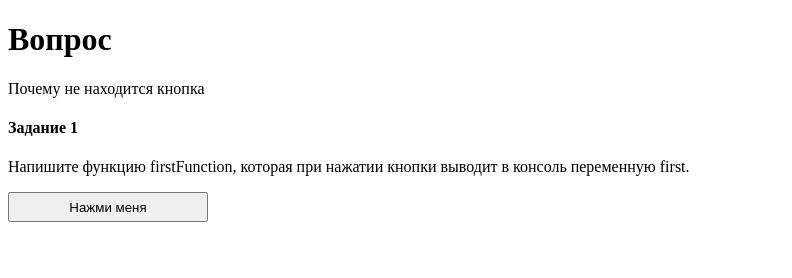
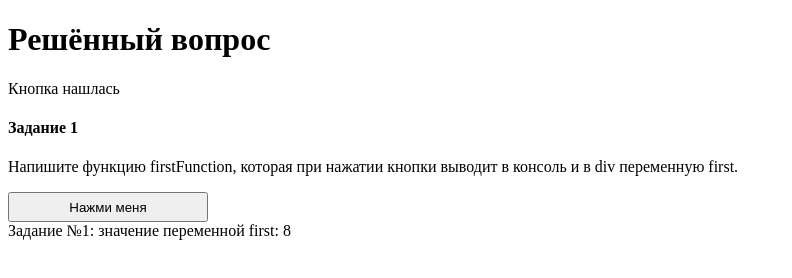
Before and after one commit to ElenaSinelle/week10-js-hw, a plain HTML site: page task1-question/index.html in a window 1280 px wide. Both pictures are taken after a click on the button "Нажми меня". Shown: the whole page, without its empty margins (0-792 px from the left). Drawn offline with Linux system fonts and the light colour scheme.

Commit message:
fix: resolve question in task 1

```diff
--- a/task1-question/index.html
+++ b/task1-question/index.html
@@ -1,24 +1,21 @@
 <!DOCTYPE html>
 <html lang="ru">
 	<head>
-		<meta charset="UTF-8" />
-		<meta name="viewport" content="width=device-width, initial-scale=1.0" />
-		<meta http-equiv="X-UA-Compatible" content="ie=edge" />
+		<meta charset="UTF-8">
+		<meta name="viewport" content="width=device-width, initial-scale=1.0">
+		<meta http-equiv="X-UA-Compatible" content="ie=edge">
 		<title>Вопрос. Неделя 2</title>
 	</head>
 
 	<body>
 		<div class="container">
 
-			<h1>Вопрос</h1>
-			<p>Почему не находится кнопка</p>
+			<h1>Решённый вопрос</h1>
+			<p>Кнопка нашлась</p>
 
 			<section class="first-section">
 				<h4>Задание 1</h4>
-				<p>
-					Напишите функцию firstFunction, которая при нажатии кнопки выводит в консоль переменную
-					first.
-				</p>
+				<p>Напишите функцию firstFunction, которая при нажатии кнопки выводит в консоль и в div переменную first.</p>
 			</section>
 
 
--- a/task1-question/script.js
+++ b/task1-question/script.js
@@ -1,7 +1,6 @@
 'use strict'
-//ситуация: я создаю кнопку
-
 const firstSection = document.querySelector('.first-section');
+let first = 8;
 
 function createButton() {
   let button = document.createElement('button');
@@ -16,20 +15,21 @@ function createButton() {
   firstSection.append(button);
 }
 
-window.addEventListener('load', createButton);
-
-// и теперь хочу получить её, повесить на неё слушатель, чтобы при нажатии срабатывала функция firstFunction()
-let first = 8;
+function createDiv() {
+  let div = document.createElement('div');
+  div.className = 'message-div';
+  div.textContent = `Задание №1: значение переменной first: ${first}`;
+  firstSection.append(div);
+}
 
 function firstFunction() {
 	console.log(`Задание №1: значение переменной first: ${first}`);
+  createDiv();
 }
 
-//вопрос: почему я не могу получить firstButton? хотя в инспекторе эта кнопка есть
-
-let firstButton = document.querySelector('.button-1');
-console.log(firstButton); // выводит null
-
-//слушатель соответственно тоже не работает. он работает, только если его поместить внутрь функуии createButton()
-//почему так происходит?
-firstButton.addEventListener('click', firstFunction);
+window.addEventListener('load', () => {
+  createButton();
+  let firstButton = document.querySelector('.button-1');
+  console.log(firstButton);
+  firstButton.addEventListener('click', firstFunction);
+});
```
